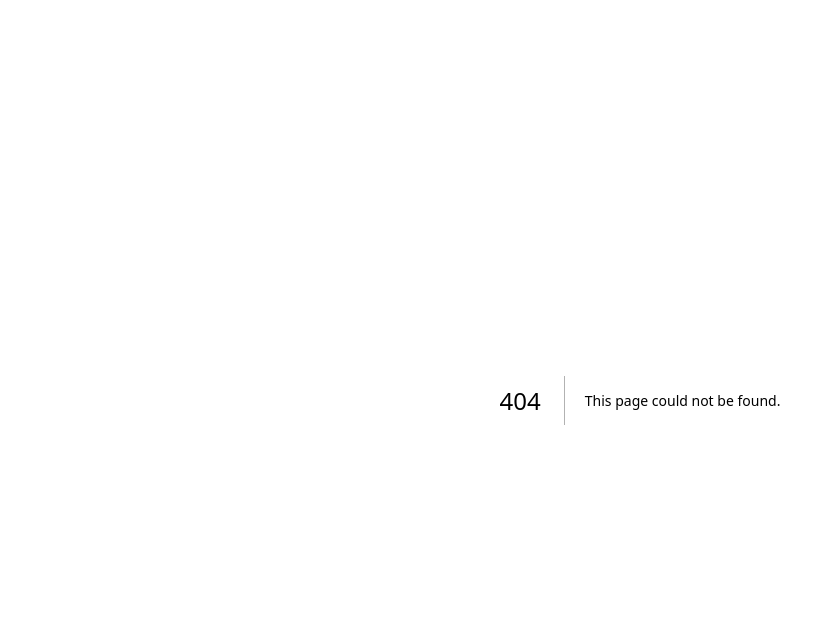
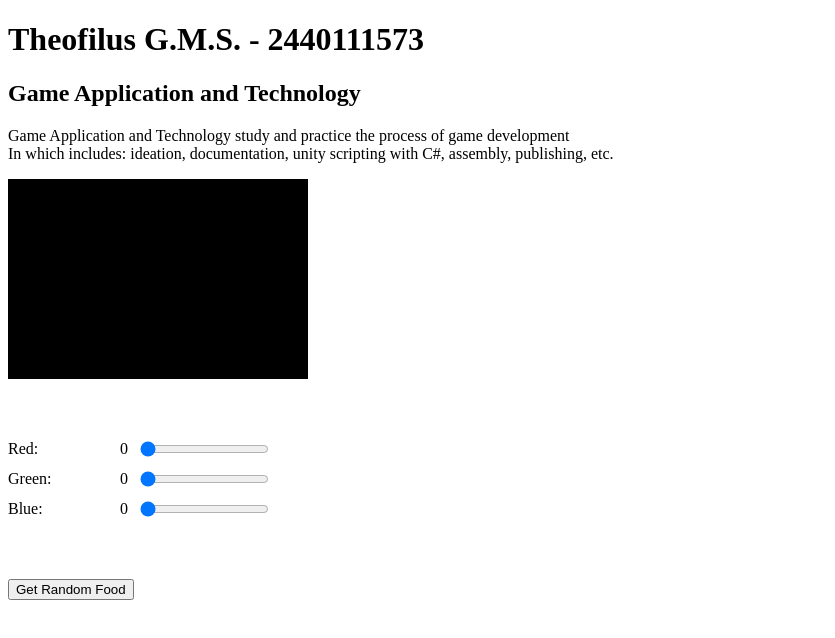
Before and after one commit to zzeordyga/boot-camp, a Next.js app: page /2440111573 in a window 1280 px wide. Before the commit this address had no page. Shown: the top 638 px of the page, without its empty margins (0-835 px from the left). Built offline with nearby package versions, Linux system fonts and the light colour scheme.

Commit message:
setup old page and style

```diff
--- /dev/null
+++ b/src/app/2440111573/page.jsx
@@ -0,0 +1,97 @@
+'use client'
+import axios from 'axios';
+import React, { useEffect, useMemo, useRef, useState } from 'react';
+
+import './style.css';
+
+export default function myApp() {
+  const [data, setData] = useState([]);
+
+  const [red, setRed] = useState(0);
+  const [green, setGreen] = useState(0);
+  const [blue, setBlue] = useState(0);
+  const backgroundRef = useRef(null);
+
+  const [foodImage, setFoodImage] = useState(null);
+
+  const fetchData = async () =>{
+    const {data: studentData} = await axios.get("/students.json");
+    setData(studentData.find((dt) => dt.nim === "2440111573"));
+  }
+  useEffect(()=>{
+      fetchData();
+      return () => {
+          console.log("component unmounted");
+      }
+  },[]);
+
+
+
+  const colorStyle = useMemo(() => ({
+    backgroundColor: `rgb(${red}, ${green}, ${blue})`,
+  }), [red, green, blue]);
+
+  useEffect(() => {
+    console.log(`Background color changed to rgb(${red}, ${green}, ${blue})`);
+    if (backgroundRef.current) {
+      backgroundRef.current.style.backgroundColor = colorStyle.backgroundColor;
+    }
+  }, [colorStyle]);
+
+  return (
+    <div className="flex flex-col items-center justify-center min-h-screen p-5 w-full">
+
+      <h1 className="text-center mx-auto max-w-md">
+        {data.name} - {data.nim}
+      </h1>
+
+      <div className="text-left mt-5 max-w-md">
+        <h2>{data.studyProgram}</h2>
+        <p>
+          Game Application and Technology study and practice the process of game development
+          <br />
+          In which includes: ideation, documentation, unity scripting with C#, assembly, publishing, etc.
+        </p>
+      </div>
+
+      <div className="flex flex-row justify-center items-center my-5 space-x-5">
+        <div
+          ref={backgroundRef}
+          className="background-box"
+          style={{ backgroundColor: `rgb(${red}, ${green}, ${blue})` }}
+        >
+          Background Color
+        </div>
+        <div className="slider-container">
+          {colorSliders({ color: 'red', value: red, setValue: setRed })}
+          {colorSliders({ color: 'green', value: green, setValue: setGreen })}
+          {colorSliders({ color: 'blue', value: blue, setValue: setBlue })}
+        </div>
+      </div>
+
+      <div className="text-center">
+        <button className="bg-blue-500 text-white px-4 py-2 rounded">
+          Get Random Food
+        </button>
+        {foodImage && <img src={foodImage} alt="Random food" className="mt-2 max-w-xs" />}
+      </div>
+    </div>
+  );
+}
+
+export function colorSliders({ color, value, setValue }) {
+  return (
+    <div className="slider-row">
+      <label className="slider-label">{color.charAt(0).toUpperCase() + color.slice(1)}:</label>
+      <span className="slider-value">{value}</span>
+      <input
+        className="slider-input"
+        type="range"
+        min="0"
+        max="255"
+        value={value}
+        onChange={(e) => setValue(e.target.value)}
+      />
+    </div>
+  );
+}
--- /dev/null
+++ b/src/app/2440111573/style.css
@@ -0,0 +1,38 @@
+.slider-container {
+  display: flex;
+  flex-direction: column;
+  gap: 10px;
+  min-height: 200px;
+  justify-content: center;
+  max-width: 200px;
+}
+
+.slider-row {
+  display: flex;
+  align-items: center;
+  gap: 10px;
+}
+
+.slider-label {
+  min-width: 60px;
+  text-align: left;
+}
+
+.slider-value {
+  min-width: 50px;
+  text-align: right;
+}
+
+.slider-input {
+  flex: 1;
+}
+
+.background-box {
+  width: 300px;
+  height: 200px;
+  margin-right: 20px;
+  text-align: center;
+  display: flex;
+  align-items: center;
+  justify-content: center;
+}
```
